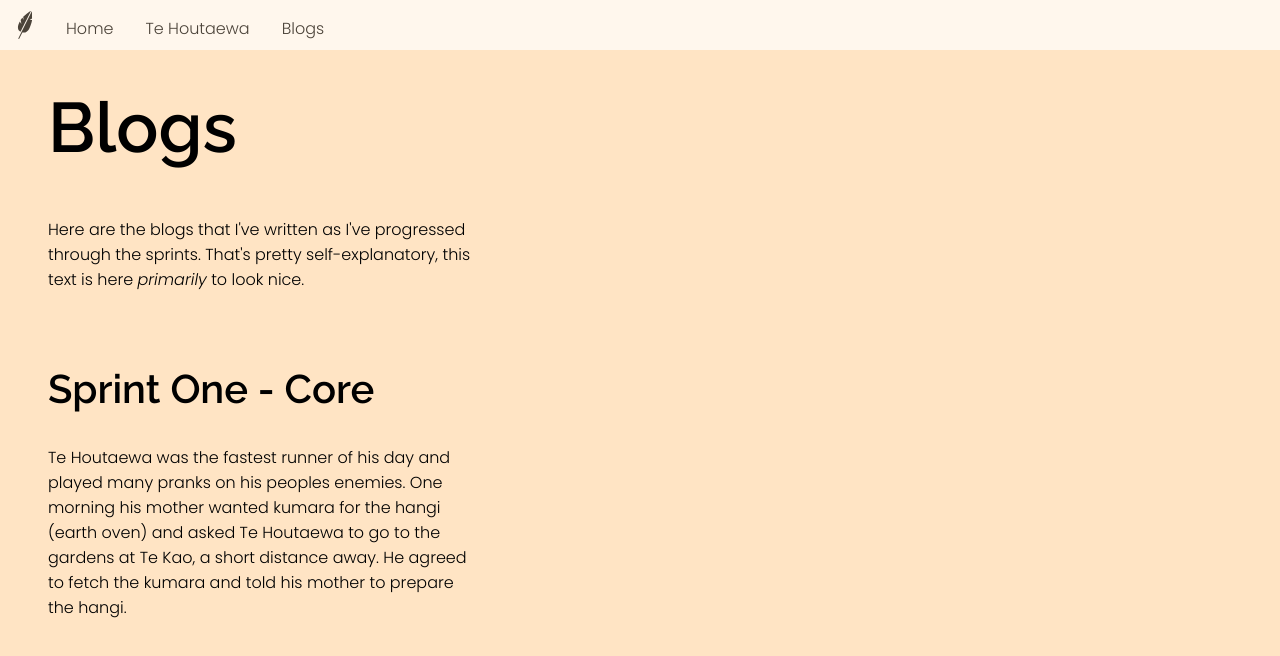
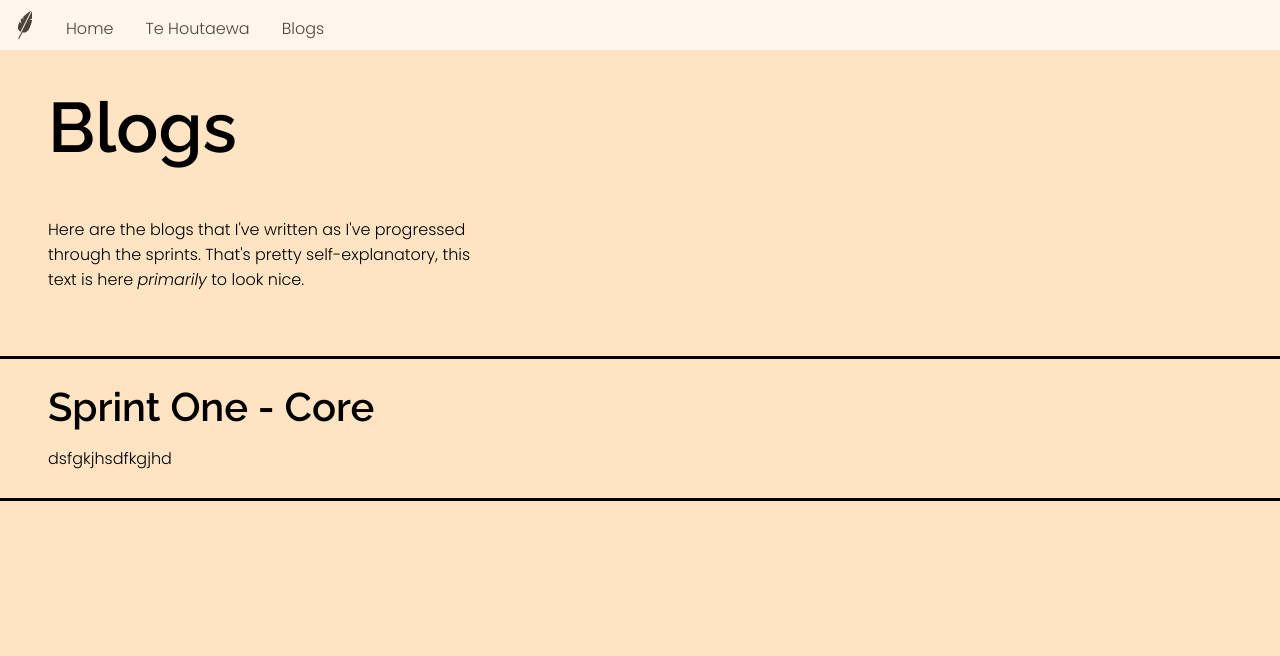
Before and after one commit to Chrisp-Swanch/chrisp-swanch.github.io, a plain HTML site: page blogs/blogs.html in a window 1280 px wide. Drawn offline with Linux system fonts and the light colour scheme.

Commit message:
add styling to blog item

```diff
--- a/blogs/blogs.html
+++ b/blogs/blogs.html
@@ -34,17 +34,27 @@
     <section class="page-body">
 
         <h1 id="home-title-text">Blogs</h1>
+        <p>Here are the blogs that I've written as I've progressed through the sprints. That's pretty self-explanatory, this text is here <em>primarily</em> to look nice.</p>
 
-      <p>Here are the blogs that I've written as I've progressed through the sprints. That's pretty self-explanatory, this text is here <em>primarily</em> to look nice.</p>
+      </section>
 
-      <h1 class="blogs-next-header" id="te-houtaewa-header">
-        Sprint One - Core
-      </h1>
-      <p>
-        Te Houtaewa was the fastest runner of his day and played many pranks on his peoples enemies. One morning his mother wanted kumara for the hangi (earth oven) and asked Te Houtaewa to go to the gardens at Te Kao, a short distance away. He agreed to fetch the kumara and told his mother to prepare the hangi.
-      </p>
+    <section>
+
+      <article class="blogs-blog-item">
+        <div>
+          <h1 class="blog-header">
+            Sprint One - Core
+          </h1>
+          <p>
+            dsfgkjhsdfkgjhd
+          </p>
+        </div>
+      </article>
 
     </section>
+
+
+
 
   </body>
 
--- a/styles/main.css
+++ b/styles/main.css
@@ -1,5 +1,4 @@
 /* root styles */
-
 
 
 a {
@@ -11,23 +10,15 @@ body {
   background-color: bisque;
   padding: 0px;
   margin: 0px;
+  opacity: 1;
 }
 
 .page-body {
   padding: 1em 3em 3em 3em;
 }
 
-p {
-  font-family: poppins, monospace;
-  width: 33vw;
-}
-
-.home-next-header {
-  padding-top: 2em;
-}
-
-.blogs-next-header {
-  padding-top: 1em;
+.blogs-blog-section {
+  padding: 0em 0em 0em 0em;
 }
 
 .nav-bar {
@@ -50,8 +41,31 @@ p {
   text-decoration: none;
 }
 
+p {
+  font-family: poppins, monospace;
+  width: 33vw;
+}
 
-/* element styles */
+.home-next-header {
+  padding-top: 2em;
+}
+
+.blogs-blog-item {
+  padding: 1.5em 3em 0.7em 3em;
+  border-style: solid;
+  border-width: 3px 0px 3px 0px;
+  border-color: black;
+}
+
+.blogs-blog-item:hover {
+  background-color: rgba(255, 255, 255, 0.4);
+  border-color: rgb(133, 245, 118);
+}
+
+.blog-header {
+  margin: 0px;
+  color: black;
+}
 
 #home-title-text {
   font-family: raleway, monospace;
```
